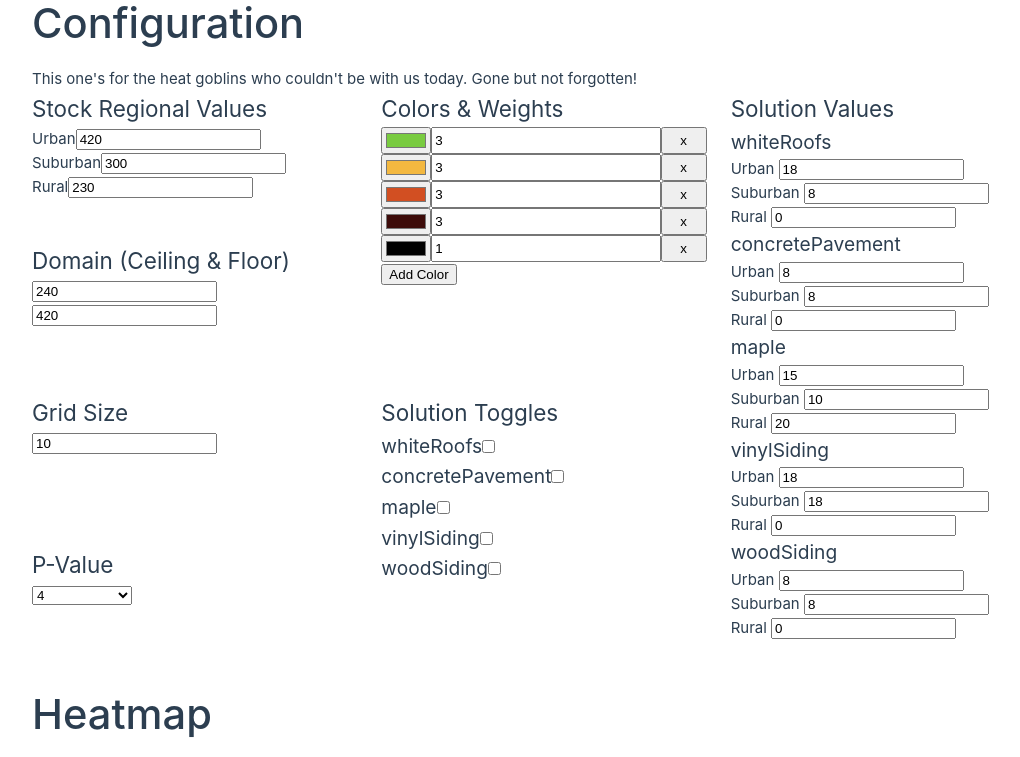
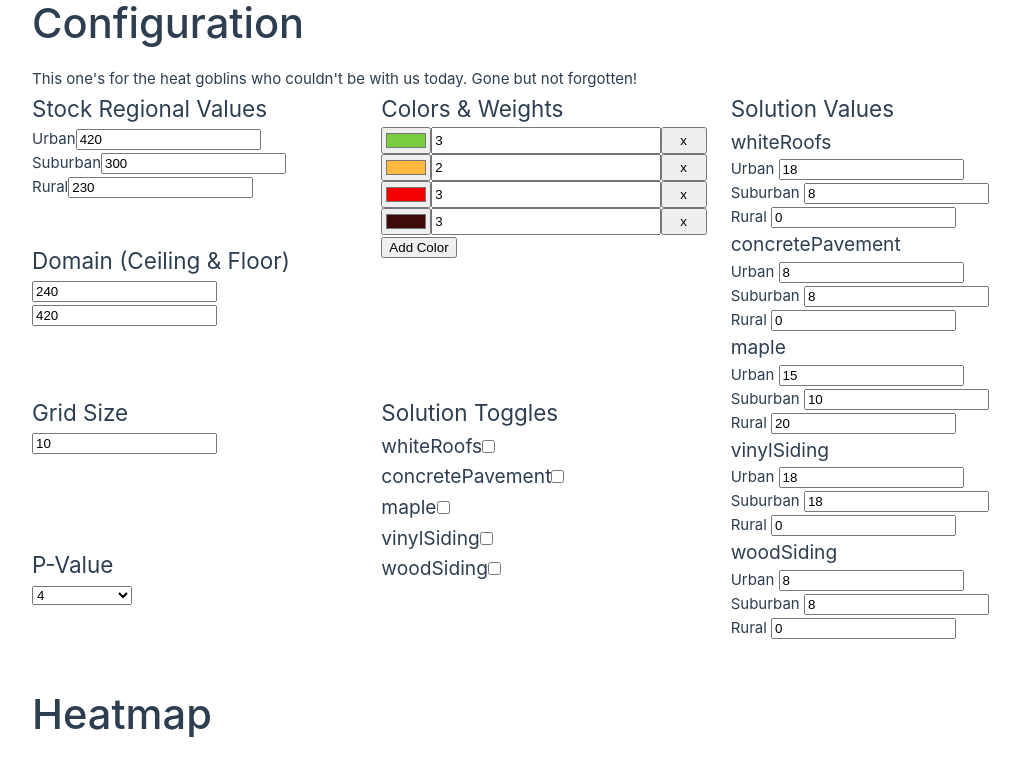
Before and after one commit to nicktayl0r/heatmap-config, a Vue app: page / in a window 1280 px wide. Shown: the top 757 px of the page, without its empty margins (96-1116 px from the left). Built offline with nearby package versions, Linux system fonts and the light colour scheme.

Commit message:
update colors

```diff
--- a/src/components/demo.vue
+++ b/src/components/demo.vue
@@ -33,10 +33,9 @@ const solutions = ref({
 
 const colors = ref([
     ['#79CB40', 3],
-    ['#F3B840', 3],
-    ['#D24F22', 3],
+    ['#FFB840', 2],
+    ['#f40000', 3],
     ['#3d0c0a', 3],
-    ['#000000', 1]
     ])
 const domain = ref([240, 420]);
 
```
